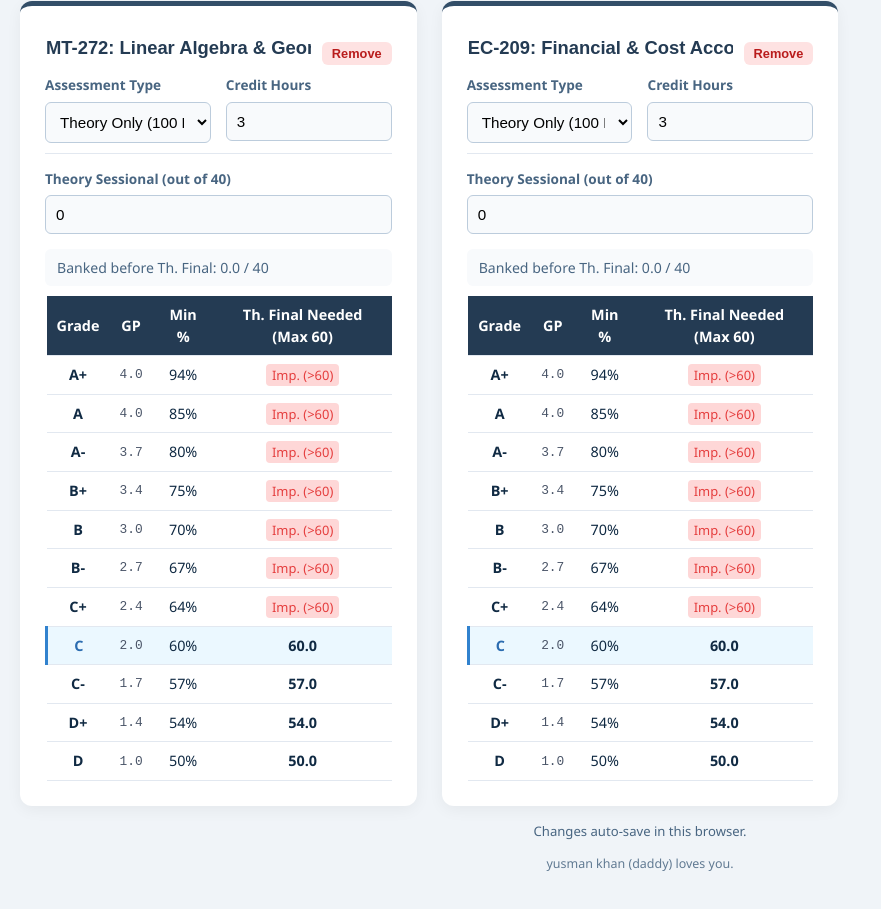
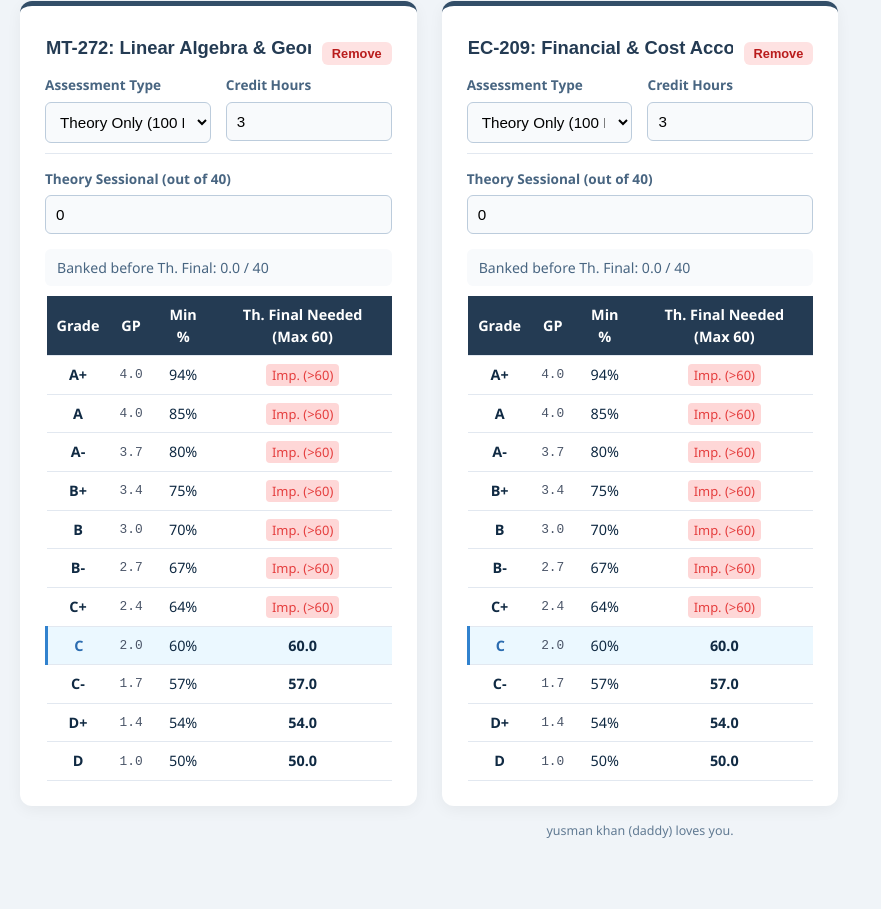
Before and after one commit to yusmakhann/neduet-target-calculator, a plain HTML site: page index.html in a window 1280 px wide. Shown: the part 1165-2074 px from the top of the page, without its empty margins (0-881 px from the left). After the commit the page ends 2050 px from the top, so only its background shows below. Drawn offline with Linux system fonts and the light colour scheme.

Commit message:
Remove a message

```diff
--- a/index.html
+++ b/index.html
@@ -285,7 +285,7 @@
 
     <div class="dashboard" id="dashboard"></div>
 
-    <p class="save-status" id="save-status">Changes auto-save in this browser.</p>
+    <p class="save-status" id="save-status"></p>
 
     <footer class="site-footer">
         yusman khan (daddy) loves you.
```
